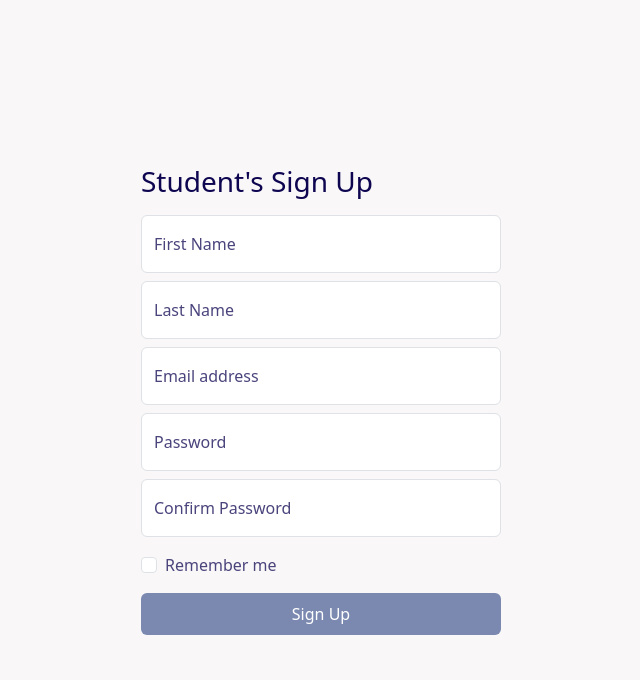
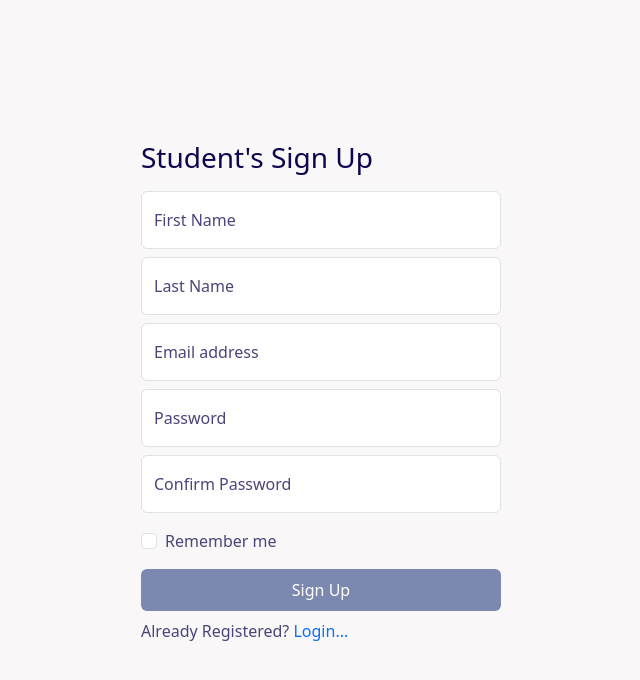
Before and after one commit to yugshah7777/DevJam_LaMenteE, a PHP site: page /signupStudent.php in a window 1280 px wide. Shown: the top 680 px of the page, without its empty margins (319-959 px from the left). Run offline with PHP 8.4, Linux system fonts and the light colour scheme.

Commit message:
Update signupStudent.php

```diff
--- a/PHP/signupStudent.php
+++ b/PHP/signupStudent.php
@@ -47,6 +47,7 @@
                 </label>
                 </div>
                 <a href="./loginStudent.php"><button class="btn w-100 py-2" type="button" style="background-color: #7B89B1; color: white;">Sign Up</button></a>
+                <p style="margin-top: 0.5rem;">Already Registered?   <a href="./loginStudent.php" style=" text-decoration: none;">Login...</a></p>
             </form>
         </div>
 
```
